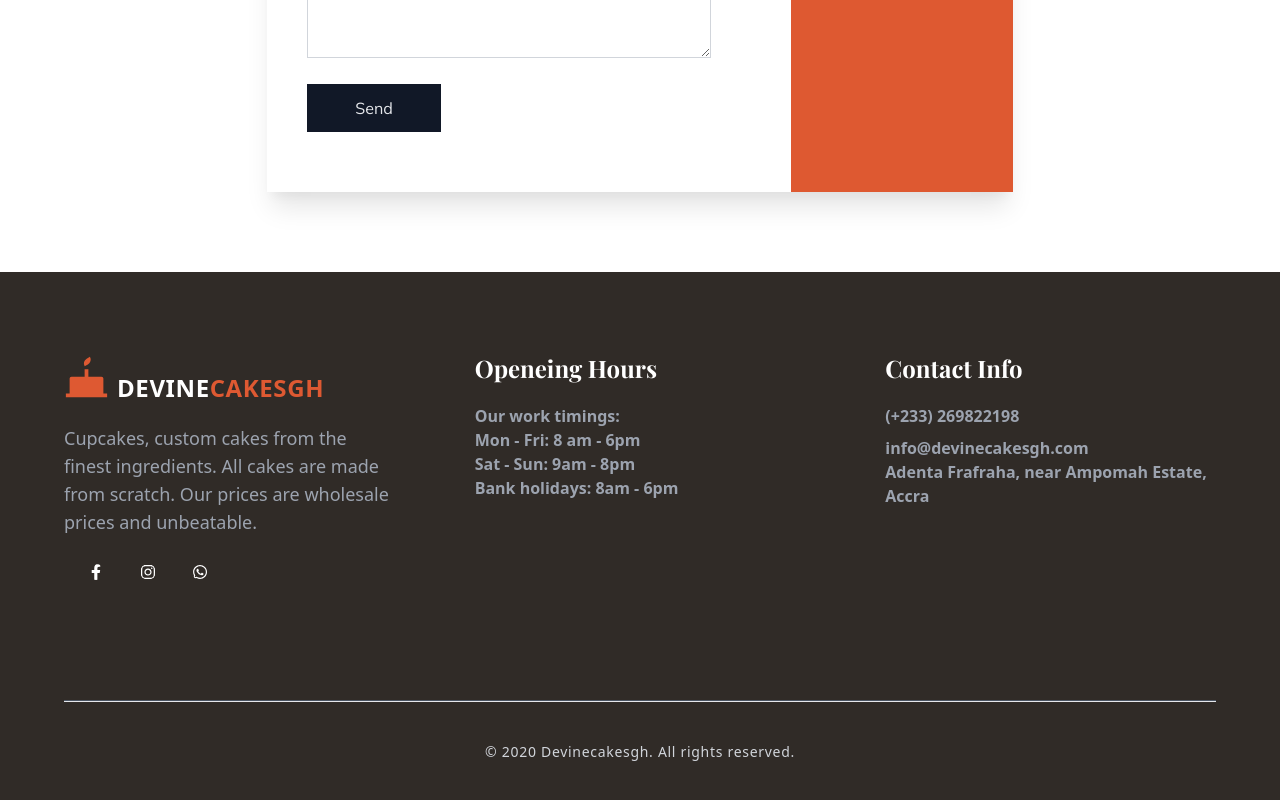
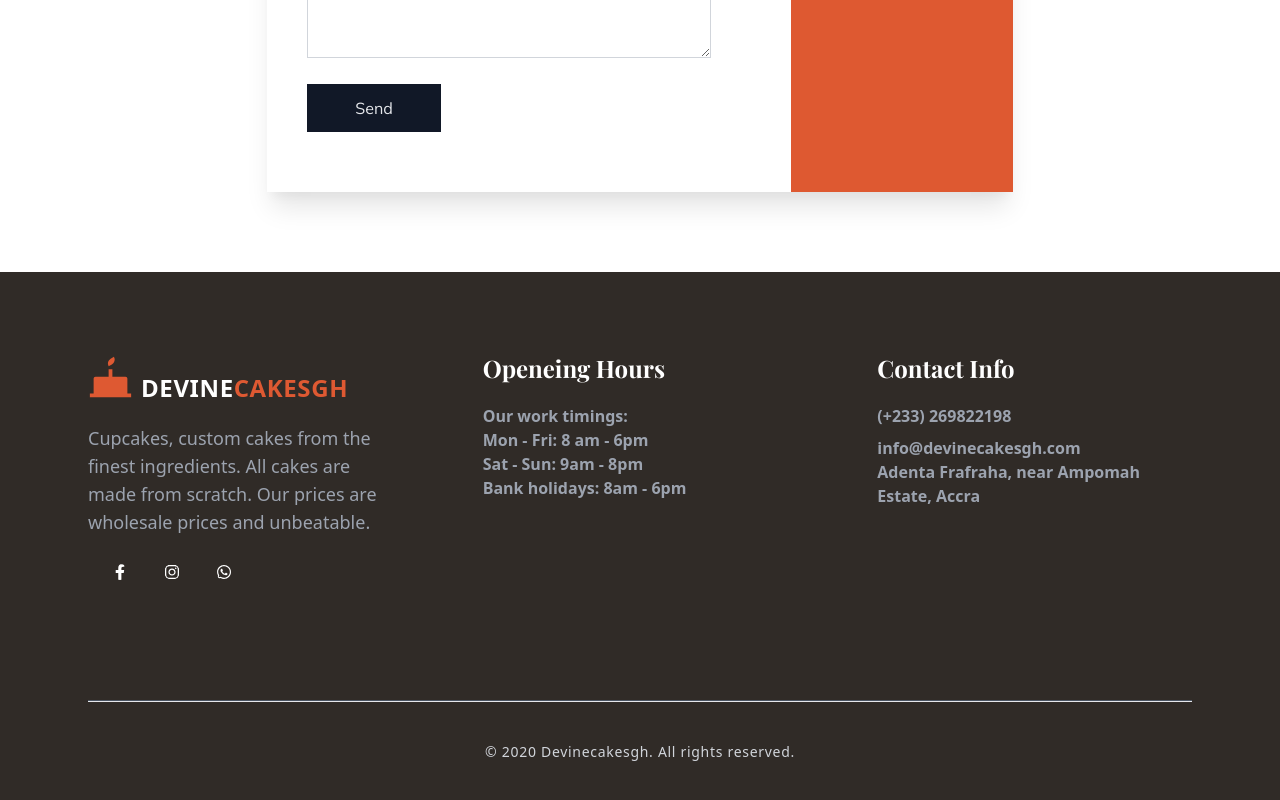
Before and after one commit to samuel-antwi/divine-cake, a Next.js app: page /contact in a window 1280 px wide. Shown: the part 818-1618 px from the top of the page. Built offline with nearby package versions, Linux system fonts and the light colour scheme; no server answers.

Commit message:
UI Clean-up

```diff
--- a/components/Footer.jsx
+++ b/components/Footer.jsx
@@ -13,7 +13,7 @@ const Footer = ({ isTop }) => {
 
   return (
     <Div className='relative'>
-      <div className='text-white max-w-6xl mx-auto  divide-y'>
+      <div className='text-white max-w-6xl mx-auto px-6  divide-y'>
         <div className='lg:grid lg:grid-cols-6 gap-20 md:py-20 py-10'>
           <div className='col-span-2 mb-8'>
             <Link href='/'>
```
